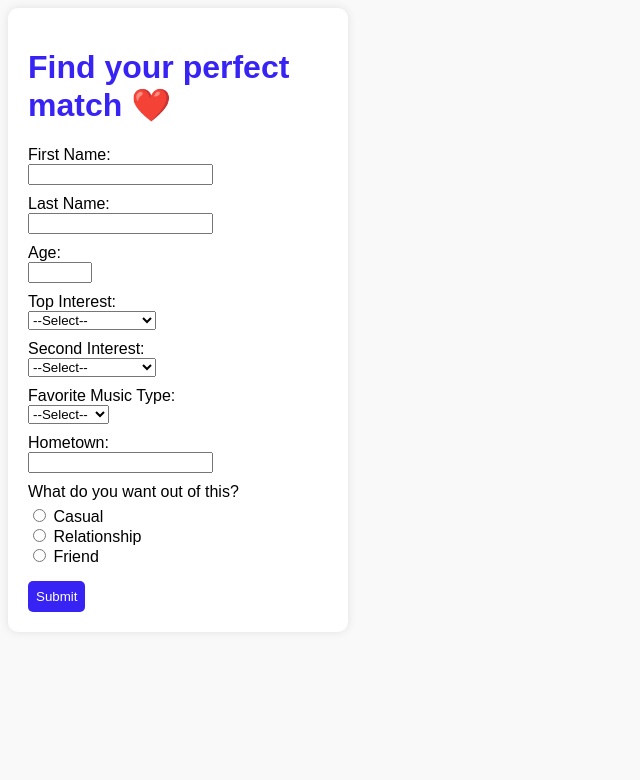
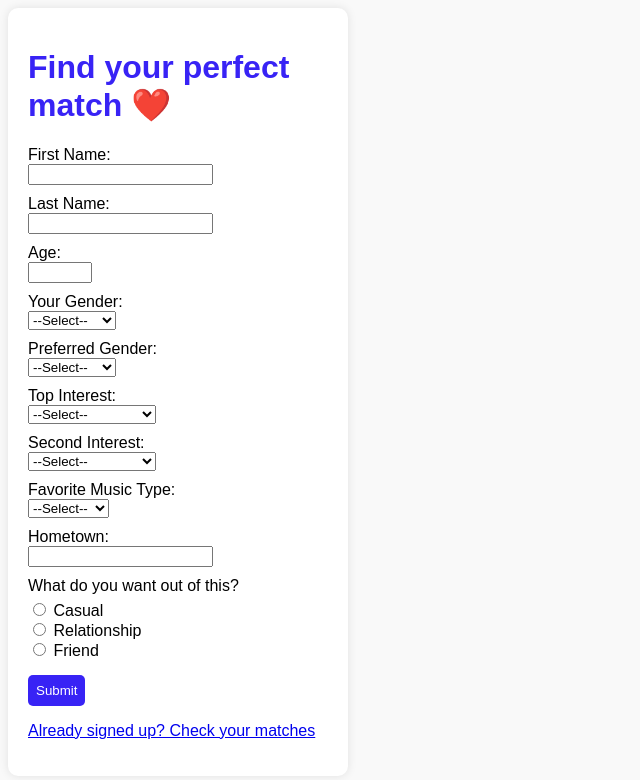
Before and after one commit to sammiewwright/bowdoin-matchmaker, a Flask app: page / in a window 1280 px wide. Shown: the top 780 px of the page, without its empty margins (0-640 px from the left). Run offline with Flask 3, Linux system fonts and the light colour scheme.

Commit message:
Update form.html

```diff
--- a/templates/form.html
+++ b/templates/form.html
@@ -68,6 +68,25 @@
             <label>Age:</label>
             <input type="number" name="age" min="13" max="120" required>
 
+            <label>Your Gender:</label>
+            <select name="gender" required>
+                <option value="">--Select--</option>
+                <option>Woman</option>
+                <option>Man</option>
+                <option>Non-binary</option>
+                <option>Other</option>
+            </select>
+
+            <label>Preferred Gender:</label>
+            <select name="preferred_gender" required>
+                <option value="">--Select--</option>
+                <option>Woman</option>
+                <option>Man</option>
+                <option>Non-binary</option>
+                <option>Other</option>
+                <option>Any</option>
+            </select>
+
             <label>Top Interest:</label>
             <select name="interest1" required>
                 <option value="">--Select--</option>
@@ -131,6 +150,9 @@
 
             <button type="submit">Submit</button>
         </form>
+
+        <p><a href="/check">Already signed up? Check your matches</a></p>
+
     </div>
 </body>
 </html>
```
